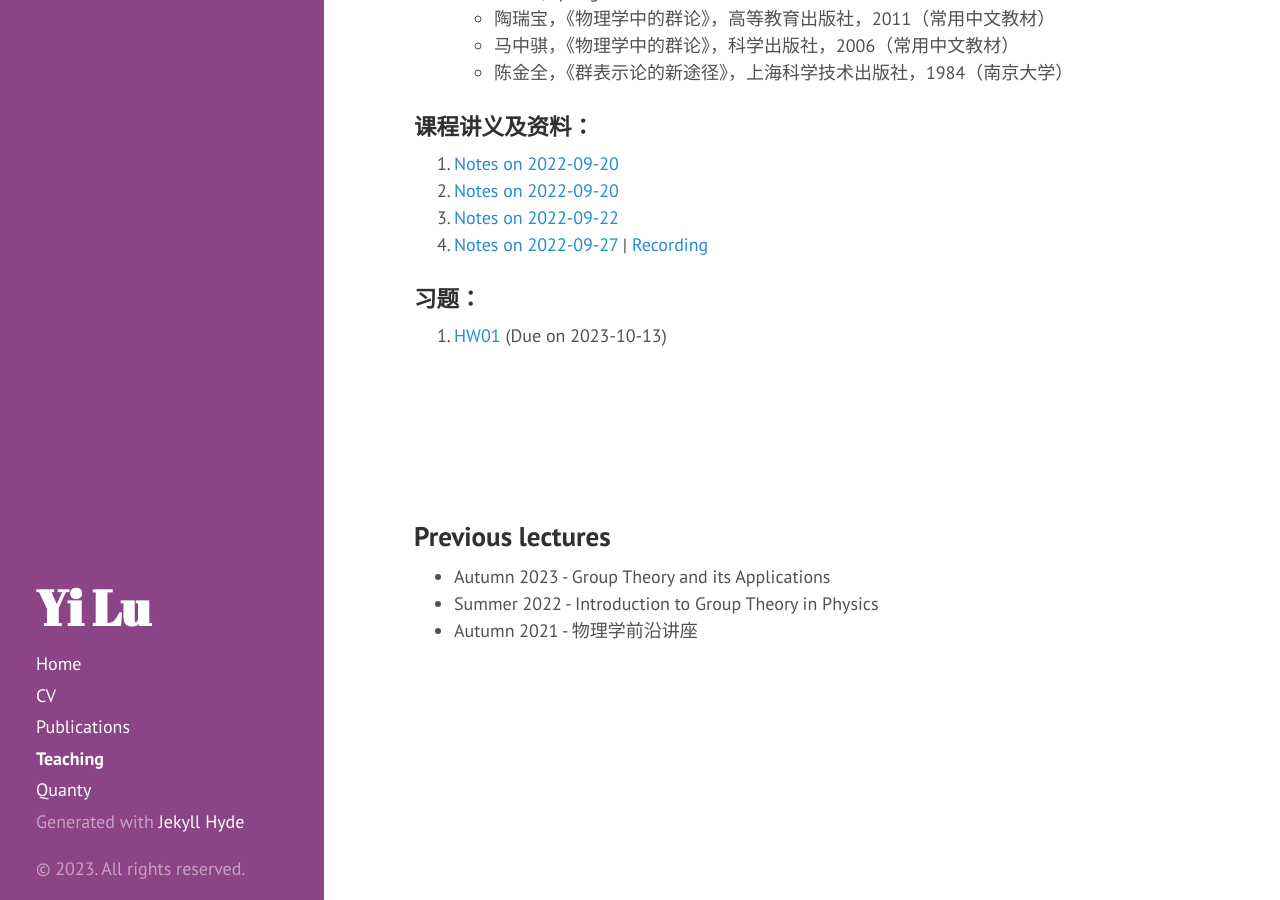
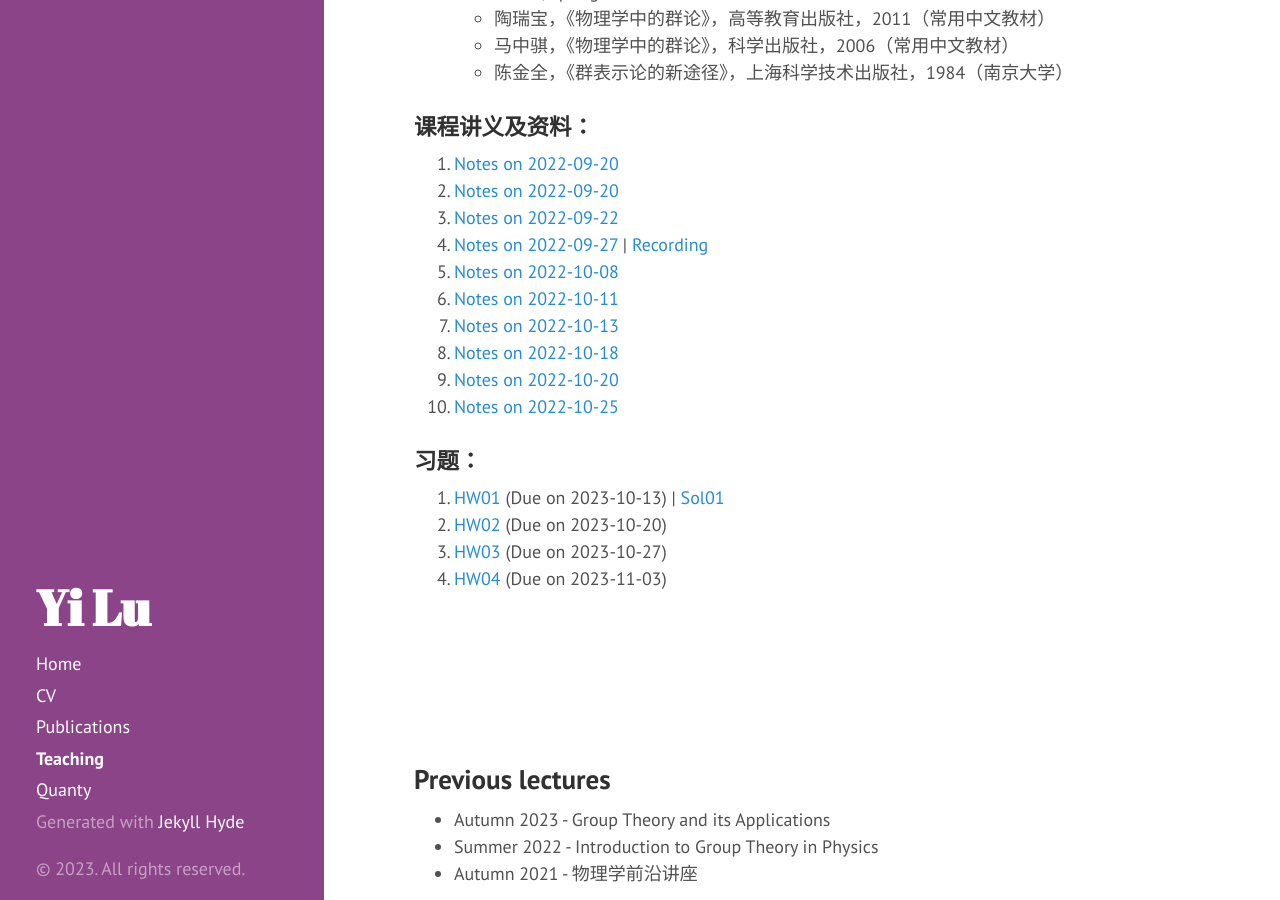
Before and after one commit to yilu/personal_site, a Jekyll site: the page built from teaching.md, in a window 1280 px wide and 900 px high, scrolled down 597 px. Built offline with Jekyll 4.4.1, drawn with Linux system fonts in a browser that asks for light colours.

Commit message:
Update notes up to 2023-10-25.

```diff
--- a/teaching.md
+++ b/teaching.md
@@ -28,9 +28,18 @@ title: Teaching
    1. [Notes on 2022-09-20]({{ site.url }}/teaching/AS2023/GT/notes/01_20230920.pdf)
    2. [Notes on 2022-09-22]({{ site.url }}/teaching/AS2023/GT/notes/02_20230922.pdf)
    3. [Notes on 2022-09-27]({{ site.url }}/teaching/AS2023/GT/notes/03_20230927.pdf) \| [Recording](https://meeting.tencent.com/v2/cloud-record/share?id=7d62b795-d821-4f72-9fc0-c1c611793986&from=3)
+   4. [Notes on 2022-10-08]({{ site.url }}/teaching/AS2023/GT/notes/04_20231008.pdf)
+   5. [Notes on 2022-10-11]({{ site.url }}/teaching/AS2023/GT/notes/05_20231011.pdf)
+   6. [Notes on 2022-10-13]({{ site.url }}/teaching/AS2023/GT/notes/06_20231013.pdf)
+   7. [Notes on 2022-10-18]({{ site.url }}/teaching/AS2023/GT/notes/07_20231018.pdf)
+   7. [Notes on 2022-10-20]({{ site.url }}/teaching/AS2023/GT/notes/08_20231020.pdf)
+   8. [Notes on 2022-10-25]({{ site.url }}/teaching/AS2023/GT/notes/09_20231025.pdf)
 
 ### 习题：
-  0. [HW01]({{ site.url }}/teaching/AS2023/GT/hw/03_20230927.pdf) (Due on 2023-10-13)
+  1. [HW01]({{ site.url }}/teaching/AS2023/GT/hw/hw01.pdf) (Due on 2023-10-13) \| [Sol01]({{ site.url }}/teaching/AS2023/GT/sol/sol01.pdf)
+  2. [HW02]({{ site.url }}/teaching/AS2023/GT/hw/hw02.pdf) (Due on 2023-10-20)
+  2. [HW03]({{ site.url }}/teaching/AS2023/GT/hw/hw03.pdf) (Due on 2023-10-27)
+  2. [HW04]({{ site.url }}/teaching/AS2023/GT/hw/hw04.pdf) (Due on 2023-11-03)
 
 
 <br />
```
Also changed, not shown: 11 other files.
